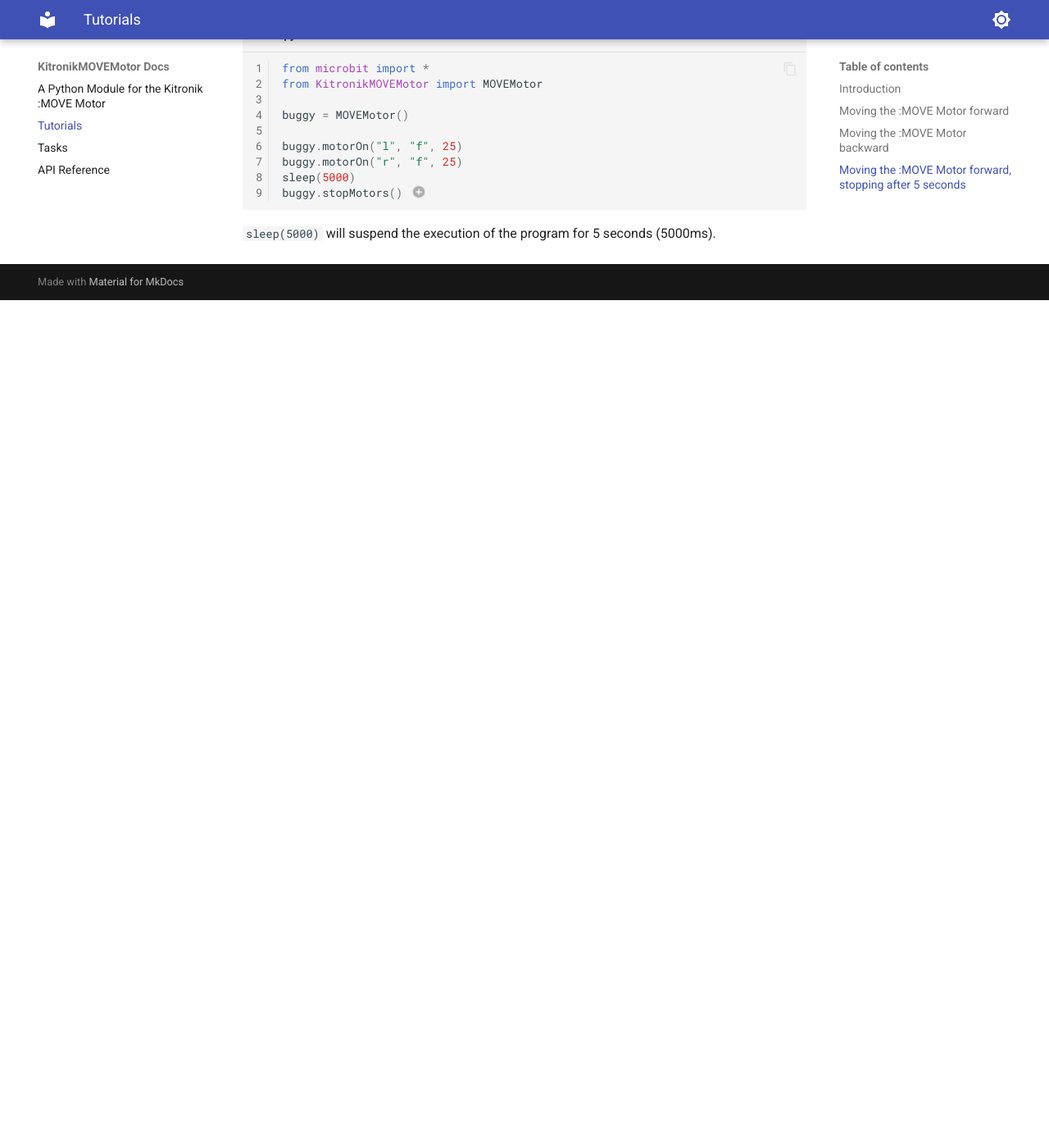
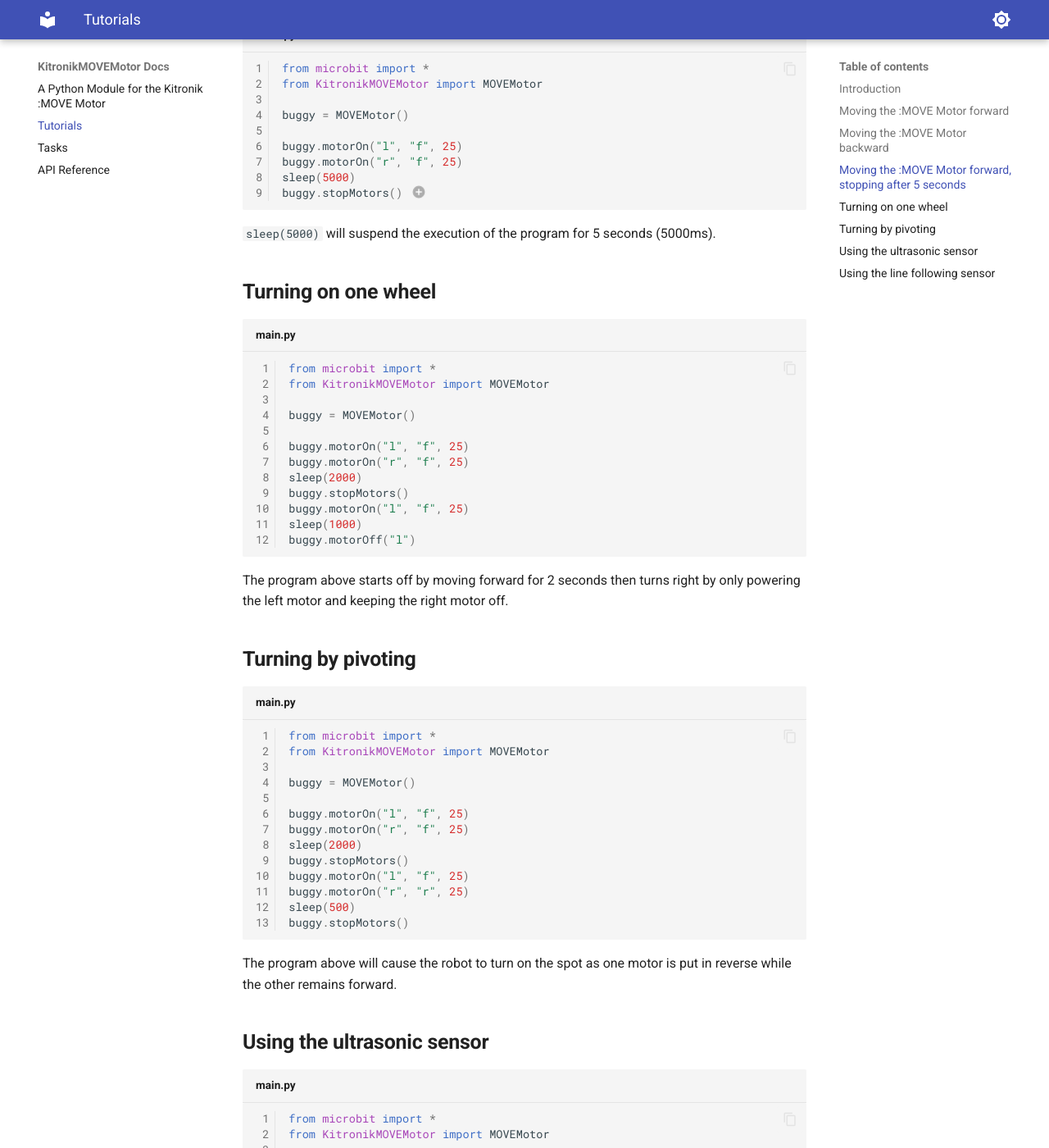
Before and after one commit to bo-wen-zhang/Kitronik-MOVE-Motor, an MkDocs documentation site: the page built from docs/tutorials.md, in a window 1280 px wide and 1400 px high, scrolled down 1165 px. Shown: the whole window at 82% size. Built offline with MkDocs 1.6.1 and Material for MkDocs 9.7.7, drawn with Linux system fonts in a browser that asks for light colours; before the commit the page ends 1531 px from its top, so only the background shows below that; some of the changed text lies outside the part shown.

Commit message:
Added tutorials for turning, ultrasonic sensor and line sensors.

````diff
--- a/docs/tutorials.md
+++ b/docs/tutorials.md
@@ -53,3 +53,94 @@
 1. `stopMotors()` will stop both the left and right motors.
 
 `sleep(5000)` will suspend the execution of the program for 5 seconds (5000ms).
+
+## **Turning on one wheel**
+
+``` py linenums="1" title="main.py"
+from microbit import *
+from KitronikMOVEMotor import MOVEMotor
+
+buggy = MOVEMotor()
+
+buggy.motorOn("l", "f", 25)
+buggy.motorOn("r", "f", 25)
+sleep(2000)
+buggy.stopMotors()
+buggy.motorOn("l", "f", 25)
+sleep(1000)
+buggy.motorOff("l")
+```
+
+The program above starts off by moving forward for 2 seconds then turns right by only powering the left motor and keeping the right motor off.
+
+## **Turning by pivoting**
+
+``` py linenums="1" title="main.py"
+from microbit import *
+from KitronikMOVEMotor import MOVEMotor
+
+buggy = MOVEMotor()
+
+buggy.motorOn("l", "f", 25)
+buggy.motorOn("r", "f", 25)
+sleep(2000)
+buggy.stopMotors()
+buggy.motorOn("l", "f", 25)
+buggy.motorOn("r", "r", 25)
+sleep(500)
+buggy.stopMotors()
+```
+
+The program above will cause the robot to turn on the spot as one motor is put in reverse while the other remains forward.
+
+## **Using the ultrasonic sensor**
+
+``` py linenums="1" title="main.py"
+from microbit import *
+from KitronikMOVEMotor import MOVEMotor
+
+buggy = MOVEMotor()
+
+while True: # (1)!
+    distance = buggy.measureDistance() # (2)!
+    if distance > 10:
+        buggy.motorOn("l", "f", 25)
+        buggy.motorOn("r", "f", 25)
+    else:
+        buggy.stopMotors()
+```
+
+1. We need to use a loop so it keeps checking the distance.
+2. The distance returned is in centimetres
+
+The program below will move forward at the speed of 25 if there isn't an object within a 10cm range front of it.
+
+## **Using the line following sensor**
+
+``` py linenums="1" title="main.py"
+from microbit import *
+from KitronikMOVEMotor import MOVEMotor
+
+buggy = MOVEMotor()
+
+while True:
+    leftSensor = buggy.readLineSensor("l")
+    rightSensor = buggy.readLineSensor("r")
+    difference = abs(leftSensor - rightSensor) # (1)!
+    if difference > 20: # (2)!
+        if leftSensor > rightSensor: # (3)!
+            buggy.motorOn("l", "f", 30)
+            buggy.motorOff("r")
+        else:
+            buggy.motorOn("r", "f", 30)
+            buggy.motorOff("l")
+    else:
+        buggy.motorOn("l", "f", 30)
+        buggy.motorOn("r", "f", 30)
+```
+
+1. We only care about the difference between the two sensor readings, so we can use `abs()` to get the absolute value of the difference which means we don't have to worry about negative numbers.
+2. You can change the value `20` to change how tolerant your program is to differences in sensor reading.
+3. Turn right because the left sensor is no longer on the black line.
+
+The line sensor will give a low value if it senses a dark surface and a high value if the surface is light.
````
